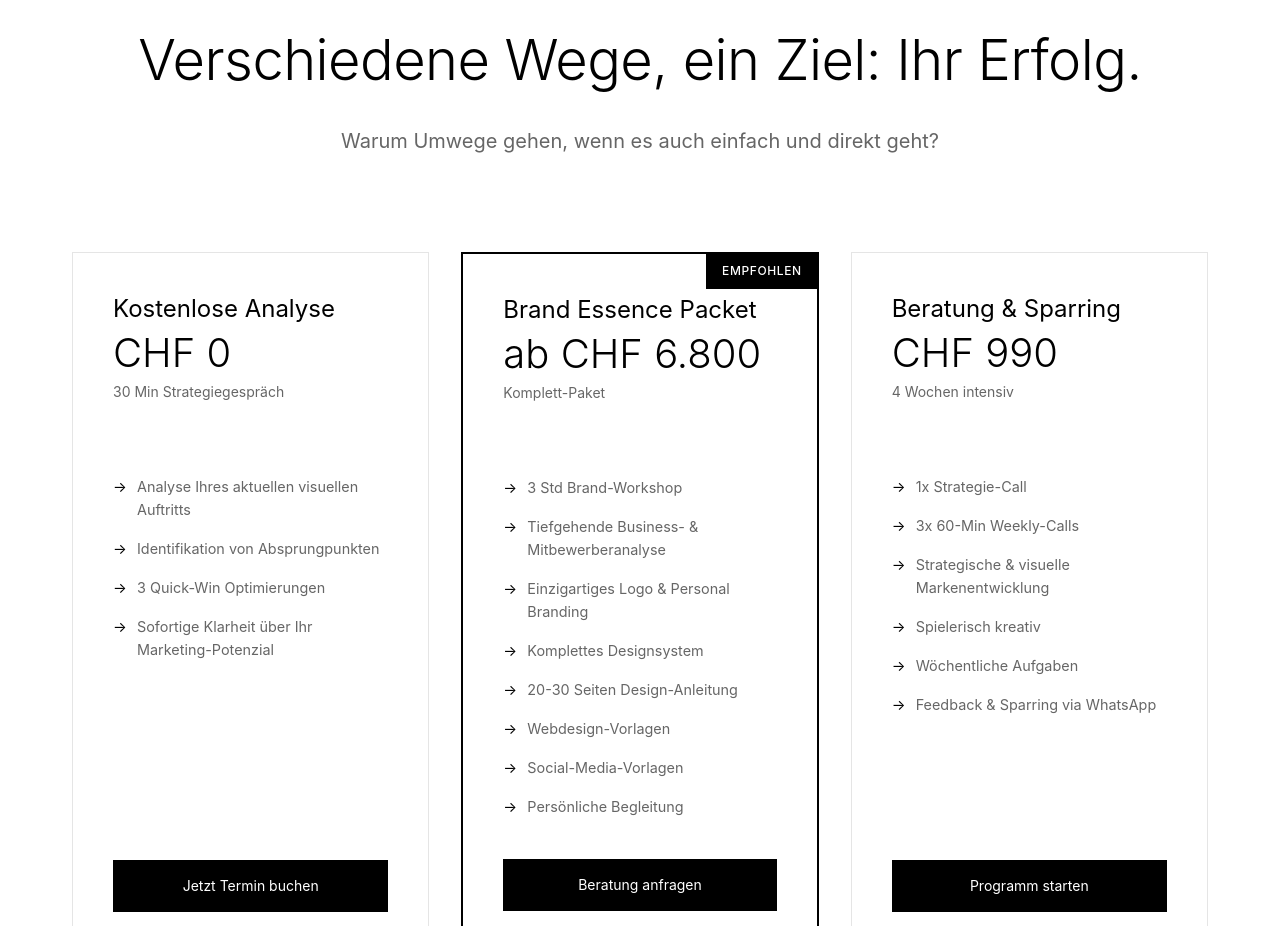
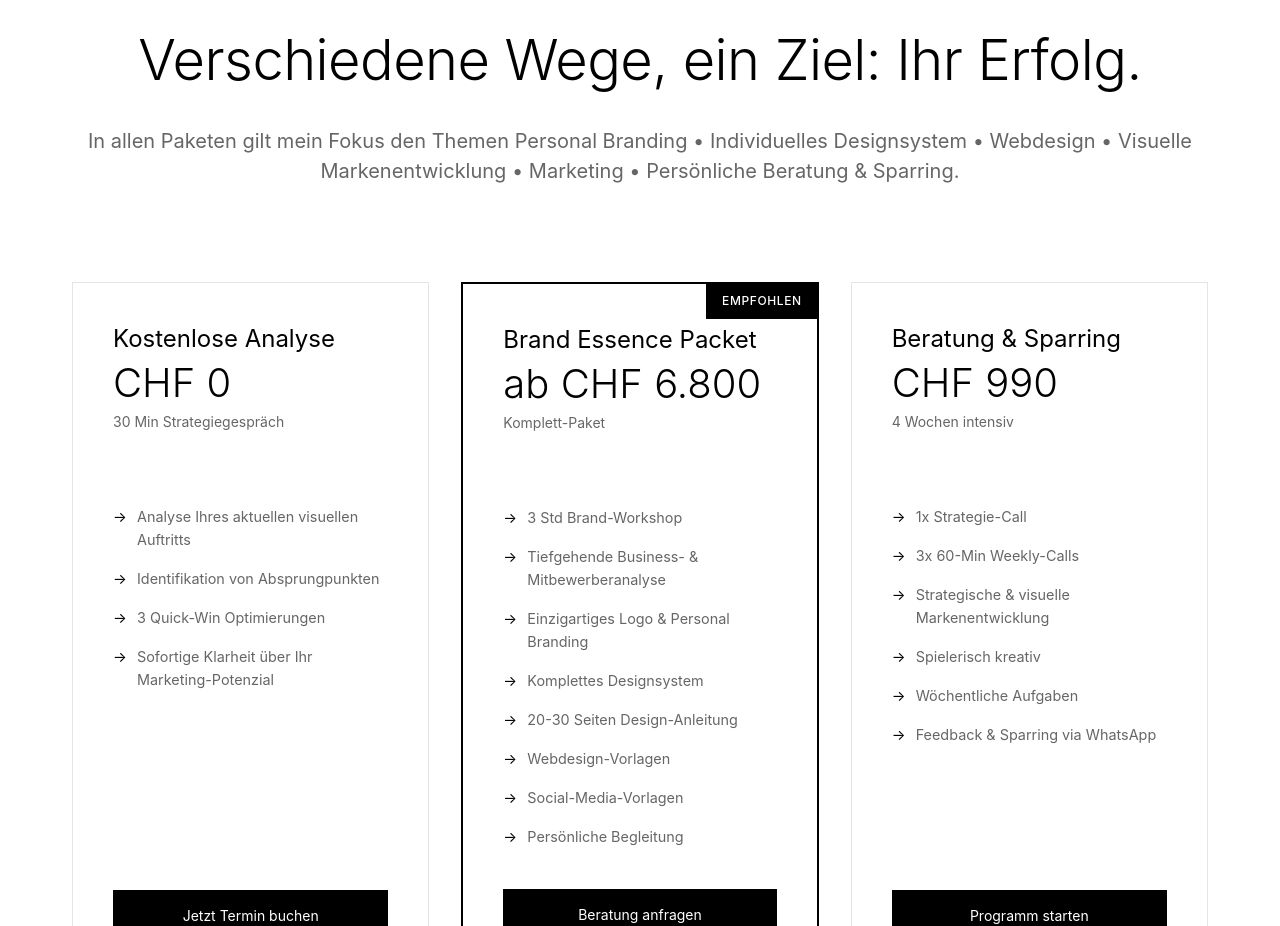
Before and after one commit to karihufn/angebot-pioniere, a plain HTML site: page index.html in a window 1280 px wide. Shown: the part 2700-3626 px from the top of the page. Drawn offline with Linux system fonts and the light colour scheme.

Commit message:
Update index.html

```diff
--- a/index.html
+++ b/index.html
@@ -734,7 +734,7 @@
             <div class="text-center">
                 <h2>Verschiedene Wege, ein Ziel: Ihr Erfolg.</h2>
                 <div class="spacer-medium"></div>
-                <p class="text-large">Warum Umwege gehen, wenn es auch einfach und direkt geht?</p>
+                <p class="text-large">In allen Paketen gilt mein Fokus den Themen Personal Branding • Individuelles Designsystem • Webdesign • Visuelle Markenentwicklung • Marketing • Persönliche Beratung & Sparring.</p>
             </div>
 
             <div class="spacer-xlarge"></div>
```
